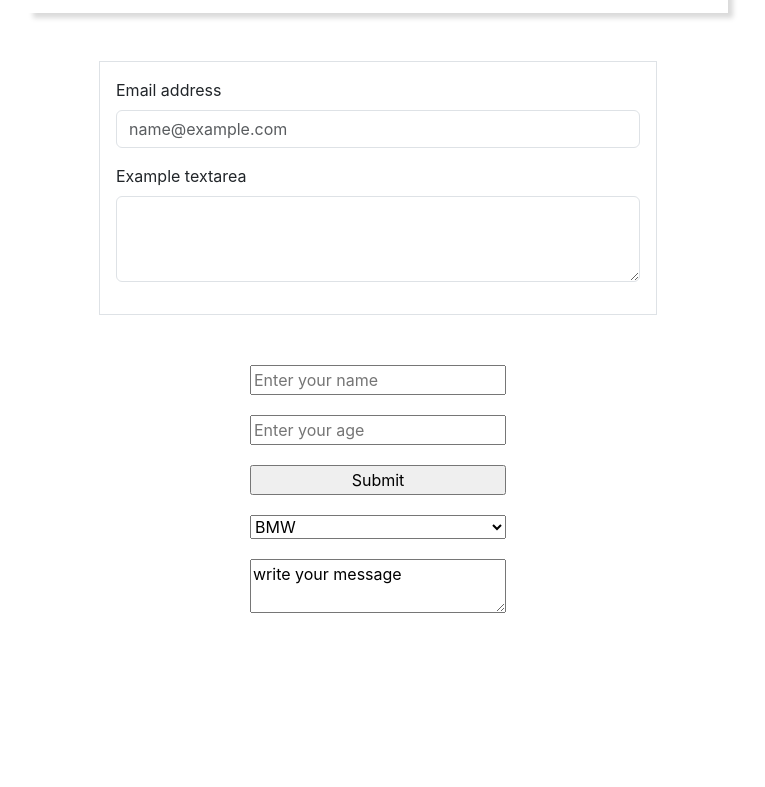
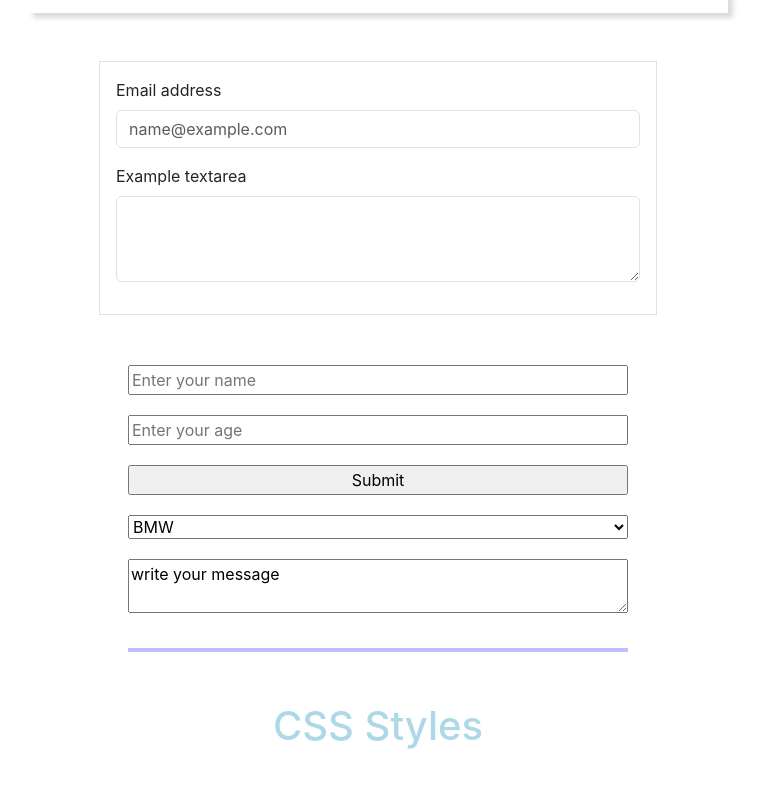
Before and after one commit to Waldemar-00/empty, a React (Create React App) app: page / in a window 1280 px wide. Shown: the part 507-1294 px from the top of the page, without its empty margins (262-1027 px from the left). Before the commit the page ends 1170 px from the top, so only its background shows below. Built offline with nearby package versions, Linux system fonts and the light colour scheme.

Commit message:
styles in components

```diff
--- a/src/App.css
+++ b/src/App.css
@@ -25,18 +25,3 @@
   height: 30px;
   margin-bottom: 10px;
 }
-.wrapper {
-  display: flex;
-  align-content: center;
-  justify-content: center;
-  width: 500px;
-  min-height: 200px;
-  margin: 50px auto 50px auto;
-}
-.formWithHook {
-  display: flex;
-  flex-direction: column;
-  justify-content: center;
-  gap: 20px 20px;
-  align-content: center;
-}
--- a/src/Form.js
+++ b/src/Form.js
@@ -23,10 +23,41 @@ function MyForm() {
     event.preventDefault()
     setTexarea(event.target.value)
   }
+  const styles = {
+    cssStyle : {
+      fontSize: '40px',
+      marginTop: '50px',
+      color: 'lightblue',
+      textAlign: 'center'
+    },
+    wrapper :  {
+      display: 'flex',
+      alignContent: 'center',
+      justifyContent: 'center',
+      flexDirection: "column",
+      width: '500px',
+      minHeight: '200px',
+      margin: '50px auto 50px auto'
+    },
+    formWithHook :  {
+      display: 'flex',
+      flexDirection: 'column',
+      justifyContent: 'center',
+      gap: '20px 20px',
+      alignContent: 'center'
+    },
+    hr : {
+    marginTop: '35px',
+    marginBottom: 0,
+    height: '4px',
+    backgroundColor: 'blue',
+    border: 'none'
+    }
+  }
 
   return (
-    <div className="wrapper">
-      <form className='formWithHook' onSubmit={handleSubmit}>
+    <div style={styles.wrapper}>
+      <form style={styles.formWithHook} onSubmit={handleSubmit}>
         <input
           type="text"
           name="username"
@@ -50,6 +81,8 @@ function MyForm() {
         </select>
         <textarea value={textarea} onChange={onChangeText}></textarea>
       </form>
+      <hr style={styles.hr}/>
+      <h2 style={styles.cssStyle}>CSS Styles</h2>
     </div>
   )
 }
--- a/src/Portal.js
+++ b/src/Portal.js
@@ -1,7 +1,7 @@
 import React, { Component } from 'react'
 import {createPortal} from 'react-dom'
-import { Container } from 'react-bootstrap';
-import './App.css';
+import { Container } from 'react-bootstrap'
+import './App.css'
 
 class Form extends Component {
     state = {
```
